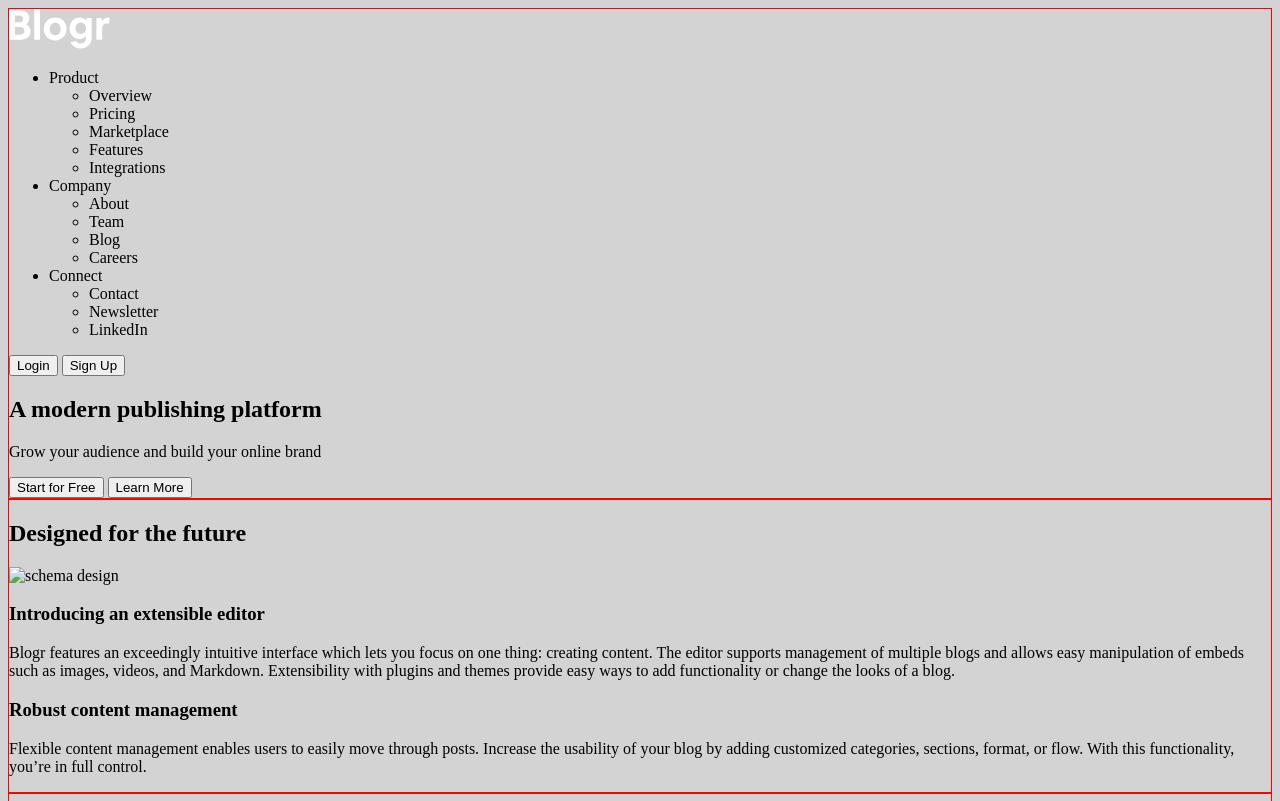
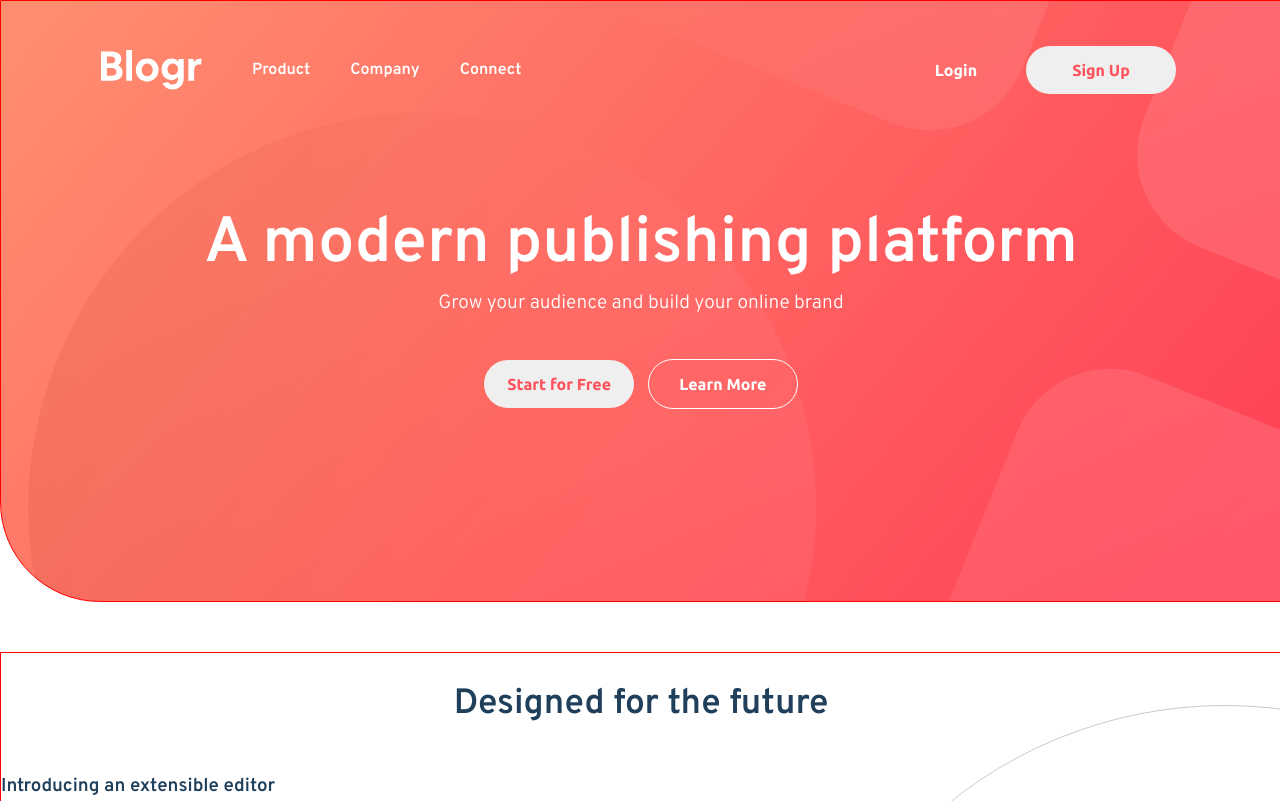
Before and after one commit to CharlesCollignon/Blogr-landing-page, a plain HTML site: page index.html in a window 1280 px wide. Shown: the top 801 px of the page. Drawn offline with Linux system fonts and the light colour scheme.

Commit message:
debut css

```diff
--- a/index.html
+++ b/index.html
@@ -19,71 +19,85 @@
   <body>
     <div class="container">
       <section class="landing">
-        <nav>
+        <div class="navbar">
           <div class="left-list">
             <img src="images/logo.svg" alt="logo-blogr" />
-            <ul>
-              <li>Product</li>
+
+            <div class="three-items">
+              <div>Product</div>
               <ul class="product-list">
-                <li>Overview</li>
+                <!-- <li>Overview</li>
                   <li>Pricing</li>
                   <li>Marketplace</li>
                   <li>Features</li>
-                <li>Integrations</li>
+                  <li>Integrations</li> -->
               </ul>
 
-              <li>Company</li>
+              <div>Company</div>
               <ul class="company-list">
-                <li>About</li>
+                <!-- <li>About</li>
                   <li>Team</li>
                   <li>Blog</li>
-                <li>Careers</li>
+                  <li>Careers</li> -->
               </ul>
 
-              <li>Connect</li>
+              <div>Connect</div>
               <ul class="connect-list">
-                <li>Contact</li>
+                <!-- <li>Contact</li>
                   <li>Newsletter</li>
-                <li>LinkedIn</li>
+                  <li>LinkedIn</li> -->
               </ul>
-            </ul>
+            </div>
           </div>
 
           <div class="right-list">
-            <button>Login</button>
-            <button>Sign Up</button>
+            <button class="btn login">Login</button>
+            <button class="btn white">Sign Up</button>
           </div>
-        </nav>
+        </div>
 
         <div class="hero">
           <h1>A modern publishing platform</h1>
           <p>Grow your audience and build your online brand</p>
           <div class="buttons-free-learn">
-            <button>Start for Free</button>
-            <button>Learn More</button>
+            <button class="btn white">Start for Free</button>
+            <button class="btn learn">Learn More</button>
           </div>
         </div>
       </section>
 
       <section class="design-future">
         <h2>Designed for the future</h2>
-        <img src="" alt="schema design" />
+
+        <div class="rows-second-section">
+          <div class="col-right">
+            <img
+              src="images/illustration-editor-desktop.svg"
+              alt="schema design"
+              class="img-illustration-editor-desktop"
+            />
+          </div>
+
+          <div class="col-left">
             <h3>Introducing an extensible editor</h3>
             <p>
-          Blogr features an exceedingly intuitive interface which lets you focus
-          on one thing: creating content. The editor supports management of
-          multiple blogs and allows easy manipulation of embeds such as images,
-          videos, and Markdown. Extensibility with plugins and themes provide
-          easy ways to add functionality or change the looks of a blog.
+              Blogr features an exceedingly intuitive interface which lets you
+              focus on one thing: creating content. The editor supports
+              management of multiple blogs and allows easy manipulation of
+              embeds such as images, videos, and Markdown. Extensibility with
+              plugins and themes provide easy ways to add functionality or
+              change the looks of a blog.
             </p>
 
             <h3>Robust content management</h3>
             <p>
               Flexible content management enables users to easily move through
               posts. Increase the usability of your blog by adding customized
-          categories, sections, format, or flow. With this functionality, you’re
-          in full control.
+              categories, sections, format, or flow. With this functionality,
+              you’re in full control.
             </p>
+          </div>
+        </div>
       </section>
 
       <section class="infrastructure">
--- a/style.css
+++ b/style.css
@@ -1,8 +1,163 @@
+@import url("https://fonts.googleapis.com/css2?family=Overpass:wght@300;600&display=swap");
+@import url("https://fonts.googleapis.com/css2?family=Ubuntu:wght@400;500;700&display=swap");
+
+:root {
+  --primary-light-red: hsl(356, 100%, 66%);
+  --primary-very-light-red: hsl(355, 100%, 74%);
+  --primary-very-dark-blue: hsl(208, 49%, 24%);
+  --neutral-white: hsl(0, 0%, 100%);
+  --neutral-grayish-blue: hsl(240, 2%, 79%);
+  --neutral-vd-grayish-blue: hsl(207, 13%, 34%);
+  --neutral-vd-black-blue: hsl(240, 10%, 16%);
+}
+
 html,
 body {
-  background-color: lightgrey;
+  background-color: var(--neutral-white);
+  font-family: Overpass;
+  color: var(--primary-very-dark-blue);
+  font-size: 16px;
+  margin: 0;
 }
 
 section {
   border: 1px solid red;
+  margin-bottom: 50px;
+  margin-top: 50px;
+  width: 100%;
+  overflow: hidden;
 }
+
+.container {
+  width: 100%;
+  display: flex;
+  flex-direction: column;
+  margin: 0;
+}
+
+/* BUTTONS */
+.btn {
+  text-decoration: none;
+  border-radius: 30px;
+  padding: 15px;
+  width: 150px;
+  border: 0;
+  font-family: Ubuntu;
+  font-weight: 700;
+  font-size: 1em;
+  margin: 25px 5px;
+}
+
+.login {
+  color: var(--neutral-white);
+  background-color: transparent;
+  width: 120px;
+}
+
+.white {
+  color: var(--primary-light-red);
+}
+
+.learn {
+  color: var(--neutral-white);
+  border: 1px solid var(--neutral-white);
+  background-color: transparent;
+}
+
+/* FIRST SECTION */
+.landing {
+  width: 100%;
+  margin: 0;
+  /* background: linear-gradient(hsl(13, 100%, 72%), hsl(353, 100%, 62%)); */
+  background-image: url("images/bg-pattern-intro.svg"),
+    linear-gradient(130deg, hsl(13, 100%, 72%), hsl(353, 100%, 62%));
+  background-blend-mode: luminosity;
+  background-position: 30% 52%;
+  border-bottom-left-radius: 100px;
+  height: 75vh;
+  color: var(--neutral-white);
+  display: flex;
+  flex-direction: column;
+}
+
+/* NAVBAR */
+.navbar {
+  display: flex;
+  flex-direction: row;
+  justify-content: space-between;
+  padding: 20px 100px;
+  font-weight: 600;
+}
+
+.navbar img {
+  height: 40px;
+}
+
+.left-list {
+  display: flex;
+  flex-direction: row;
+  align-items: center;
+}
+
+.three-items {
+  margin-left: 50px;
+  display: flex;
+  flex-direction: row;
+  align-items: center;
+}
+
+.right-list {
+  display: flex;
+  flex-direction: row;
+  align-items: center;
+}
+
+/* CENTER */
+.hero {
+  display: flex;
+  flex-direction: column;
+  justify-content: center;
+  text-align: center;
+  color: var(--neutral-white);
+  margin: auto;
+  margin-top: 65px;
+}
+
+.hero h1 {
+  font-weight: 600;
+  font-size: 4em;
+  margin: 0;
+}
+
+.hero p {
+  margin-top: 5px;
+  font-size: 1.2em;
+}
+
+/* SECOND SECTION */
+.design-future {
+  display: flex;
+  flex-direction: column;
+  text-align: center;
+  overflow: hidden;
+}
+
+.design-future h2 {
+  font-size: 2.2em;
+}
+
+.rows-second-section {
+  display: flex;
+  flex-direction: row-reverse;
+}
+
+.col-left {
+  width: 500px;
+  text-align: left;
+}
+
+.col-right {
+  position: relative;
+  left: 30%;
+  top: -50px;
+}
```
Lines whose indentation alone changed are shown as unchanged.
